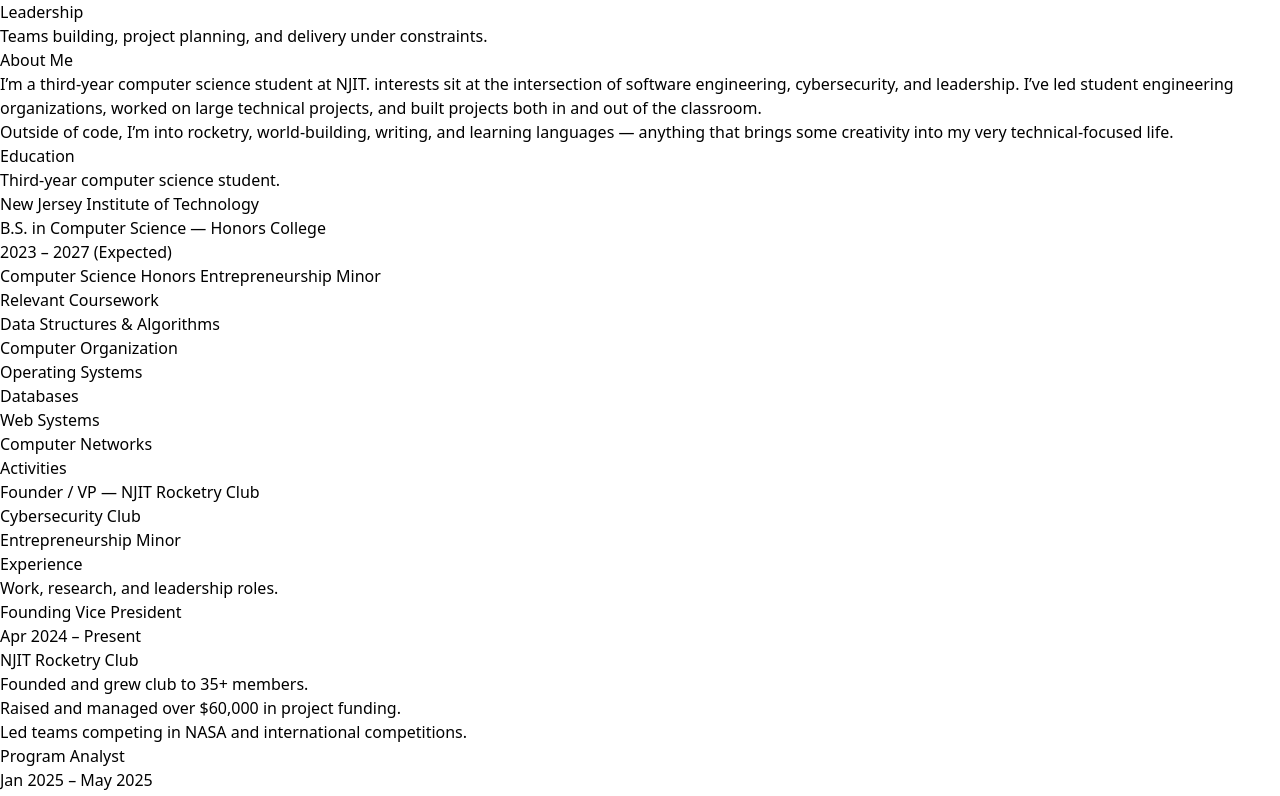
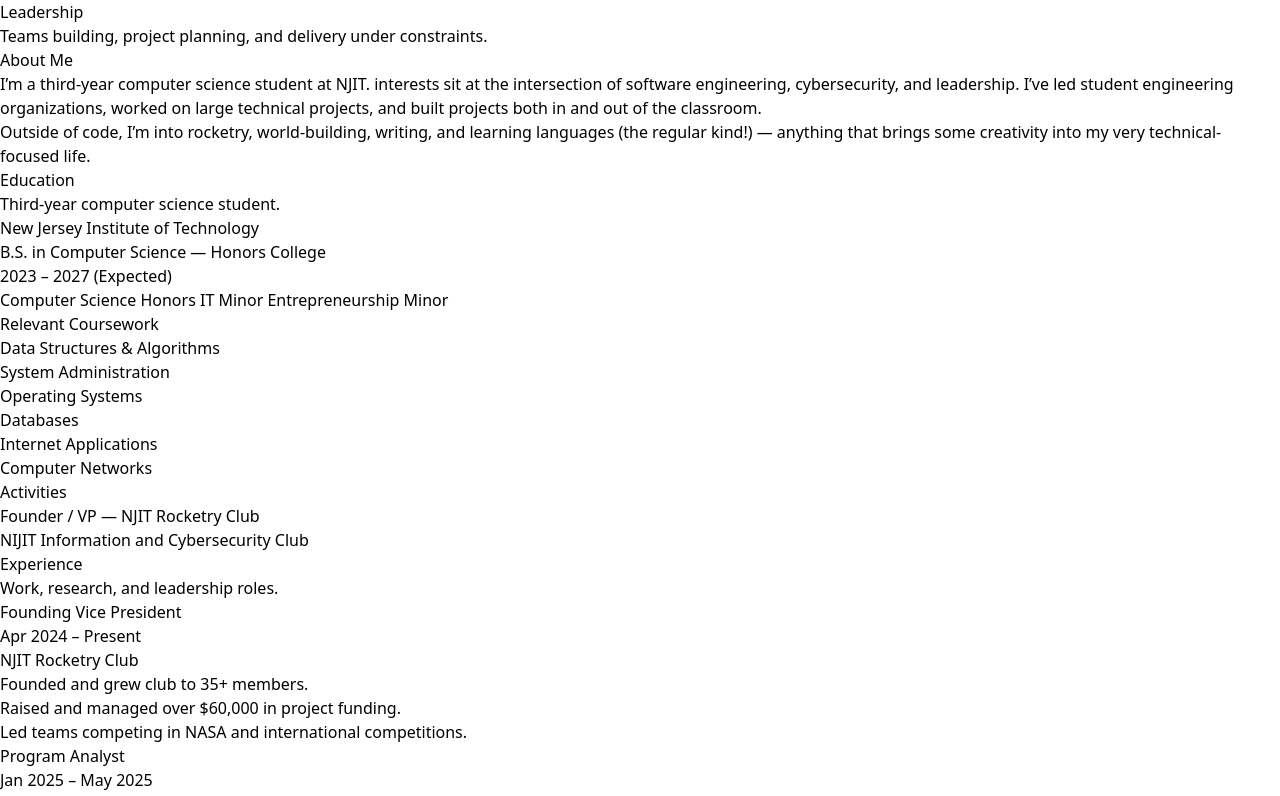
Before and after one commit to emmanuelcruzat/portfolio-dva, an Angular app: page / in a window 1280 px wide. Shown: the part 684-1480 px from the top of the page. Built offline with nearby package versions, Linux system fonts and the light colour scheme.

Commit message:
Modified education and added resume

```diff
--- a/src/app/sections/about/about.html
+++ b/src/app/sections/about/about.html
@@ -11,8 +11,8 @@
           the classroom.
         </p>
         <p class="mt-4 leading-relaxed">
-          Outside of code, I’m into rocketry, world-building, writing, and learning languages —
-          anything that brings some creativity into my very technical-focused life.
+          Outside of code, I’m into rocketry, world-building, writing, and learning languages (the
+          regular kind!) — anything that brings some creativity into my very technical-focused life.
         </p>
       </div>
 
--- a/src/app/sections/education/education.html
+++ b/src/app/sections/education/education.html
@@ -19,6 +19,9 @@
           </span>
           <span class="rounded-full bg-neutral-100 px-3 py-1 text-sm font-semibold"> Honors </span>
           <span class="rounded-full bg-neutral-100 px-3 py-1 text-sm font-semibold">
+            IT Minor
+          </span>
+          <span class="rounded-full bg-neutral-100 px-3 py-1 text-sm font-semibold">
             Entrepreneurship Minor
           </span>
         </div>
@@ -29,10 +32,10 @@
           <p class="font-semibold">Relevant Coursework</p>
           <ul class="mt-2 list-disc pl-5 text-neutral-600">
             <li>Data Structures & Algorithms</li>
-            <li>Computer Organization</li>
+            <li>System Administration</li>
             <li>Operating Systems</li>
             <li>Databases</li>
-            <li>Web Systems</li>
+            <li>Internet Applications</li>
             <li>Computer Networks</li>
           </ul>
         </div>
@@ -41,8 +44,7 @@
           <p class="font-semibold">Activities</p>
           <ul class="mt-2 list-disc pl-5 text-neutral-600">
             <li>Founder / VP — NJIT Rocketry Club</li>
-            <li>Cybersecurity Club</li>
-            <li>Entrepreneurship Minor</li>
+            <li>NIJIT Information and Cybersecurity Club</li>
           </ul>
         </div>
       </div>
--- a/src/app/sections/experience/experience.html
+++ b/src/app/sections/experience/experience.html
@@ -64,7 +64,7 @@
               <h3 class="text-2xl font-bold">Sustainability Specialist</h3>
               <span class="text-sm text-neutral-500">May 2024 – Dec 2024</span>
             </div>
-            <p class="mt-1 font-semibold text-neutral-700">NJIT Facilities / REDCO</p>
+            <p class="mt-1 font-semibold text-neutral-700">New Jersey Institute of Technology</p>
             <ul class="mt-4 list-disc pl-5 text-neutral-600 space-y-1">
               <li>Created financial and environmental impact reports.</li>
               <li>Analyzed sustainability data for infrastructure planning.</li>
```
Also changed, not shown: 1 other file (tests, documents, lock files or other folders).
